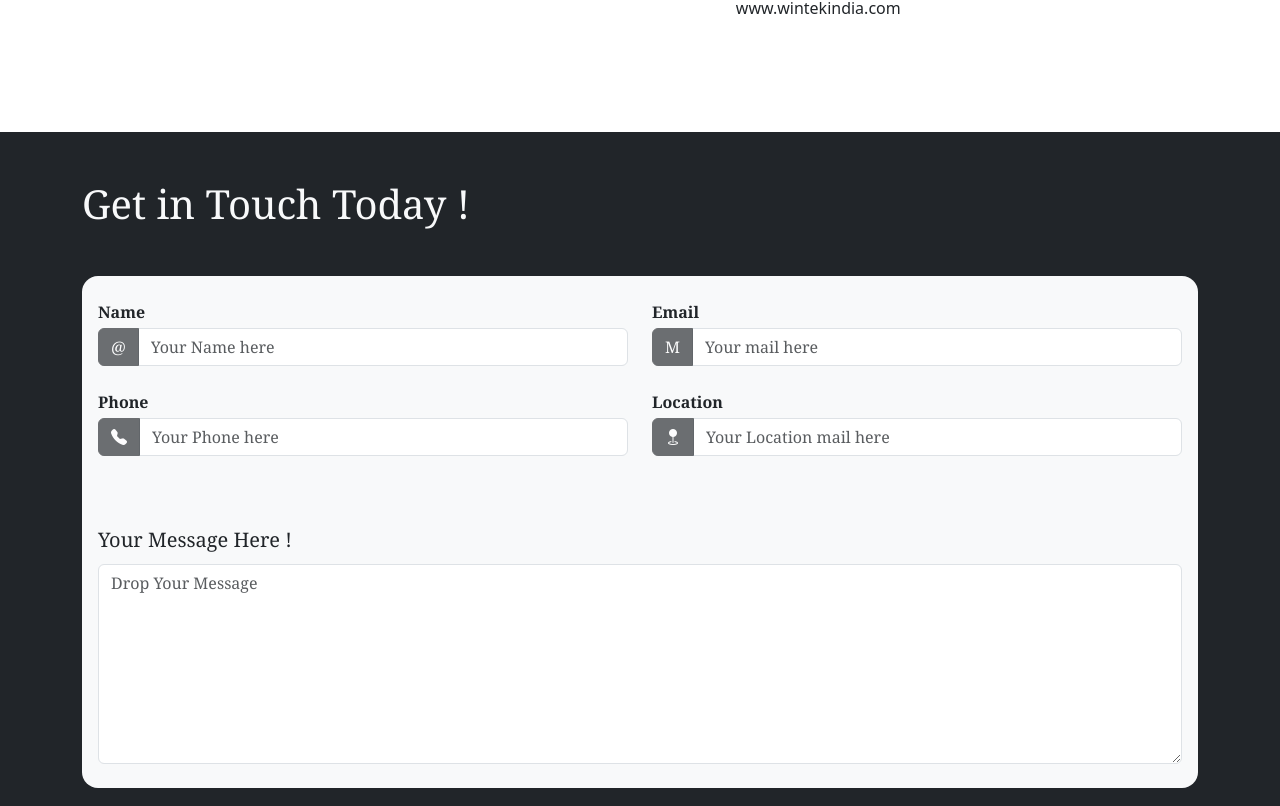
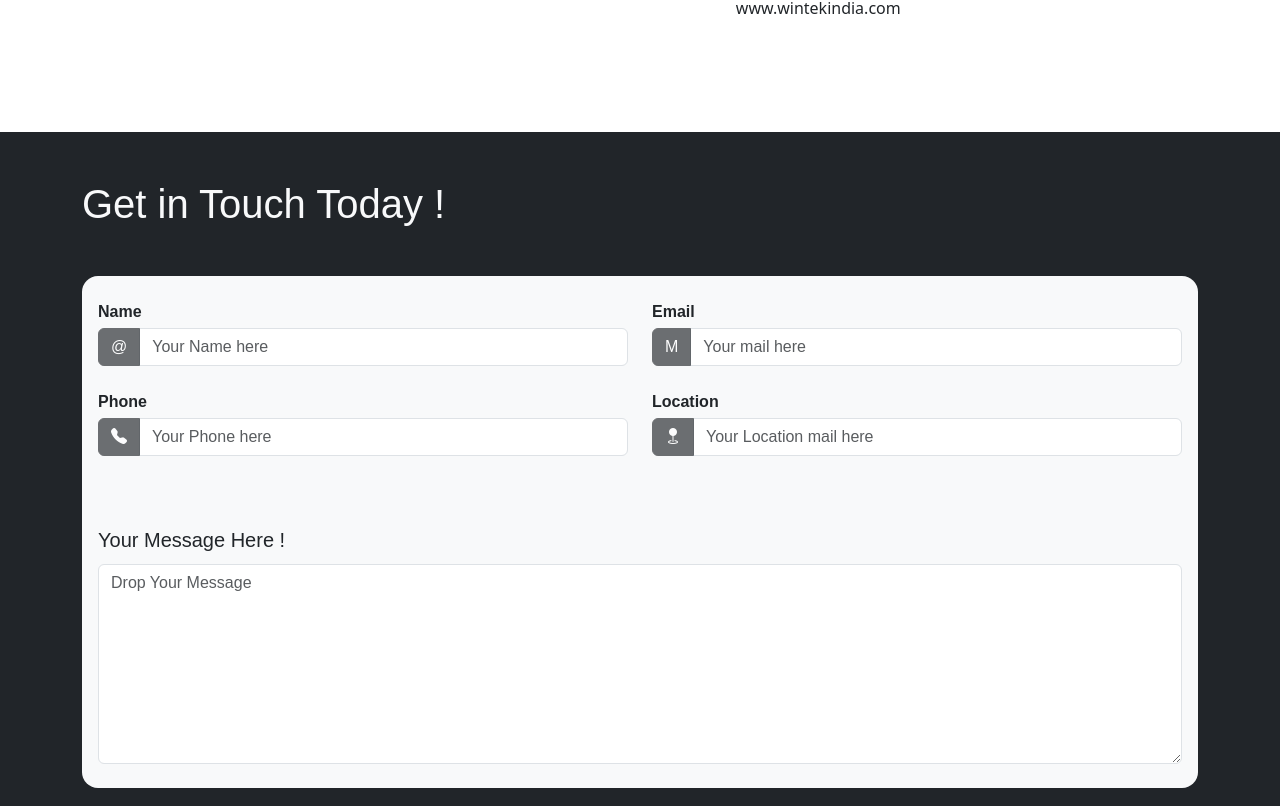
Before and after one commit to Prithivi36/Wintek, a React (Vite) app: page / in a window 1280 px wide. Shown: the part 3914-4720 px from the top of the page. Built offline with nearby package versions, Linux system fonts and the light colour scheme; a web font is replaced by a local one.

Commit message:
font Change

```diff
--- a/src/index.css
+++ b/src/index.css
@@ -5,7 +5,7 @@
     background-color: rgb(152, 84, 203, 1);
 }
 .d-contact{
-  font-family:Cambria, Cochin, Georgia, Times, 'Times New Roman', serif;
+  font-family:Arial, Helvetica, sans-serif;
 }
 .h-text-indigo{
 
```
